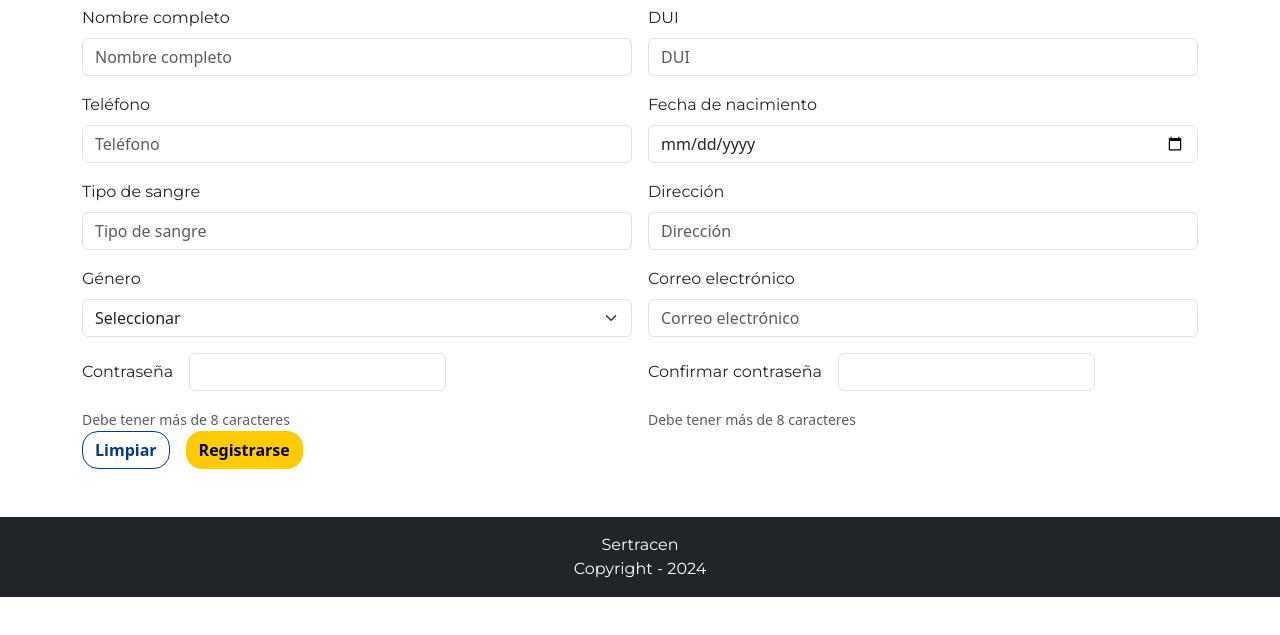
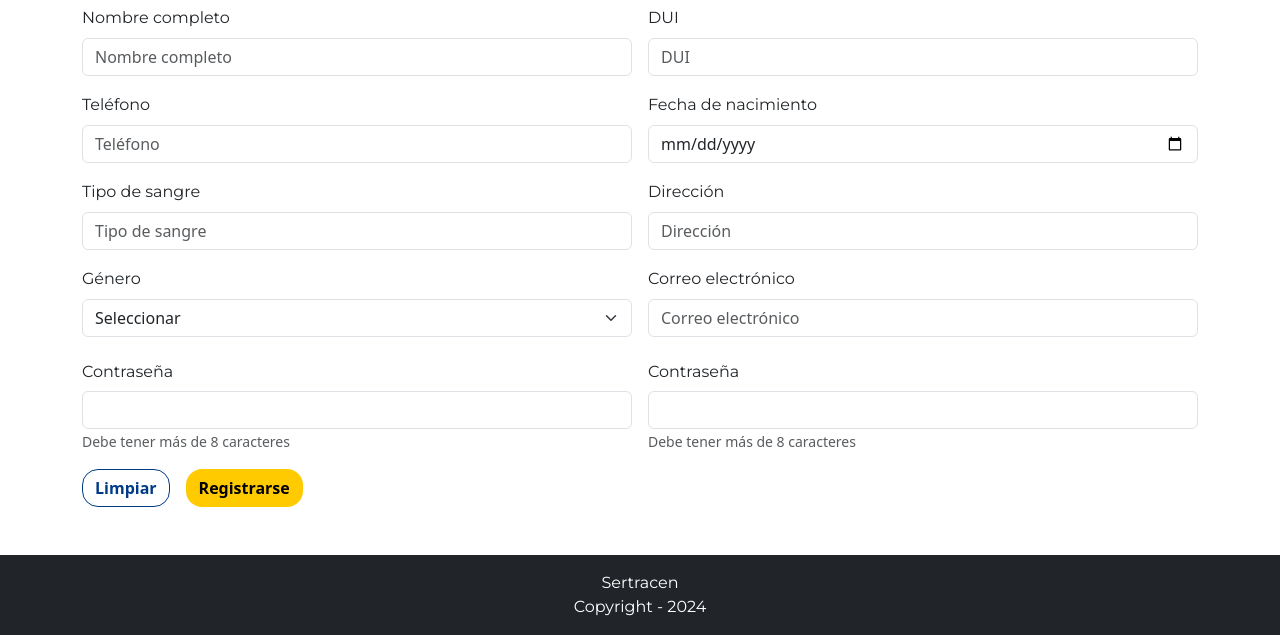
Before and after one commit to HenrySolito/Sertracen-Node, a website: page registro.html in a window 1280 px wide. Shown: the part 196-831 px from the top of the page. Before the commit the page ends 800 px from the top, so only its background shows below. Drawn offline with nearby package versions, Linux system fonts and the light colour scheme.

Commit message:
guardar desde registro y cambios en la base

```diff
--- a/registro.html
+++ b/registro.html
@@ -43,7 +43,7 @@
         <h2 class="fw-bold">Registro</h2>
 
         <h5 class="fw-semibold">Completa tus datos personales</h5>
-        <form  action="/licencia_nuevo" method="POST">
+        <form  action="/registro" method="POST">
             <div class="row g-3">
                 <div class="col-md-6">
                     <label for="nombreCompleto" class="form-label">Nombre completo</label>
@@ -83,37 +83,17 @@
                     <input type="email" class="form-control" id="correoElectronico" name="correoElectronico"placeholder="Correo electrónico" required title="Debe ser una dirección de correo válida, por ejemplo, usuario@dominio.com">
                 </div>
                 <div class="col-md-6">
-                    <div class="row g-3 align-items-center">
-                        <div class="col-auto">
-                          <label for="inputPassword6" class="col-form-label">Contraseña</label>
-                        </div>
-                        <div class="col-auto">
-                          <input type="password" id="inputPassword6" class="form-control" aria-describedby="passwordHelpInline">
-                        </div>
-                        <div class="col-auto">
-                          <span id="passwordHelpInline" class="form-text">
-                            Debe tener más de 8 caracteres
-                          </span>
-                        </div>
-                      </div>
+                    <label for="inputPassword6" class="col-form-label">Contraseña</label>
+                    <input type="password" id="password" name="password" class="form-control" aria-describedby="passwordHelpInline">
+                    <span id="passwordHelpInline" class="form-text">Debe tener más de 8 caracteres</span>
                 </div>
                 <div class="col-md-6">
-                    <div class="row g-3 align-items-center">
-                        <div class="col-auto">
-                          <label for="inputPassword6" class="col-form-label">Confirmar contraseña</label>
-                        </div>
-                        <div class="col-auto">
-                          <input type="password" id="inputPassword6" class="form-control" aria-describedby="passwordHelpInline">
-                        </div>
-                        <div class="col-auto">
-                          <span id="passwordHelpInline" class="form-text">
-                            Debe tener más de 8 caracteres
-                          </span>
-                        </div>
-                      </div>
+                    <label for="inputPassword6" class="col-form-label">Contraseña</label>
+                    <input type="password" id="password1" name="password1" class="form-control" aria-describedby="passwordHelpInline">
+                    <span id="passwordHelpInline" class="form-text">Debe tener más de 8 caracteres</span>
                 </div>
             </div>
-        <div class="d-flex gap-3">
+        <div class="d-flex gap-3 my-3">
             <button type="reset" class="btn btn-outline-primary fw-bold rounded-4 text-custom">Limpiar</button>
             <button type="submit" class="btn text-black fw-bold rounded-4" style="background-color: #FFCB00;">Registrarse</button>
         </div>
```
Also changed, not shown: server.js (+27 -0 lines), 1 other file.
